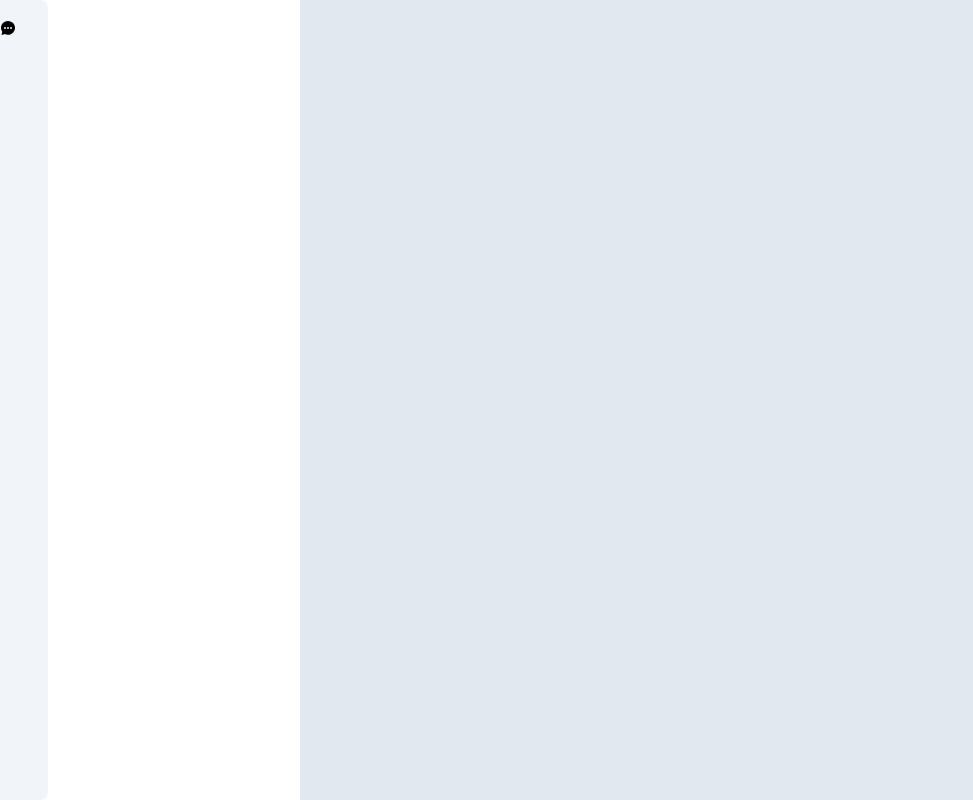
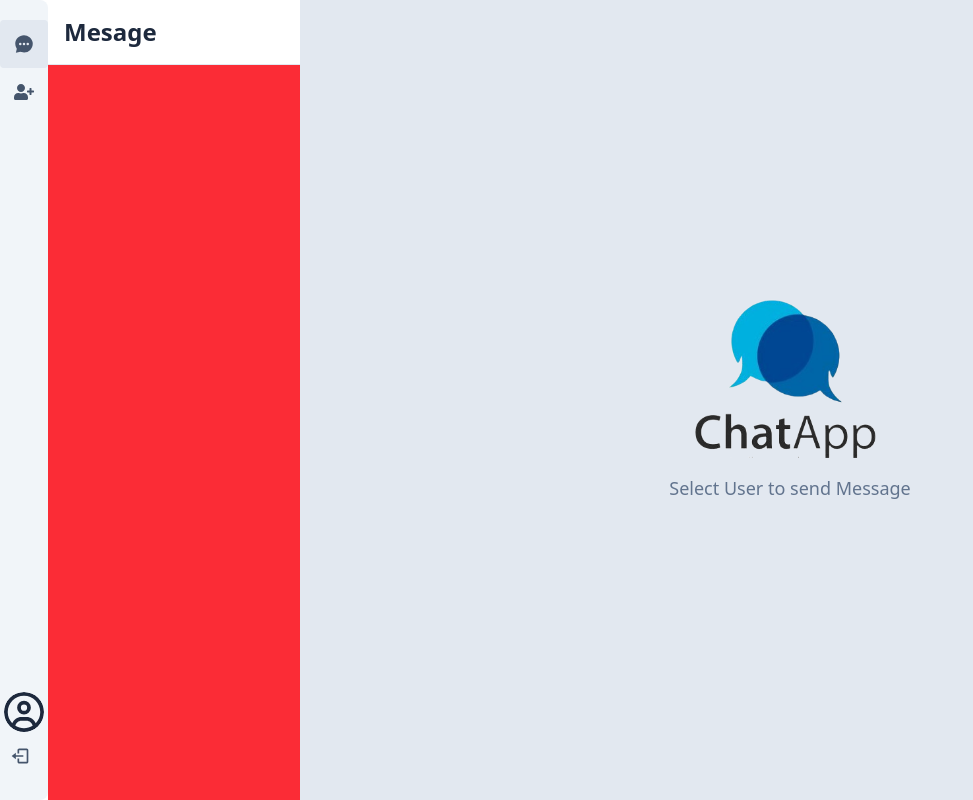
Before and after one commit to ashishkumarui6/chat-webappClientSide, a React (Vite) app: page / in a window 1280 px wide. Shown: the whole page, without its empty margins (0-973 px from the left). Built offline with nearby package versions, Linux system fonts and the light colour scheme; no server answers.

Commit message:
add commponents

```diff
--- a/src/App.jsx
+++ b/src/App.jsx
@@ -1,6 +1,7 @@
 import React from "react";
 import { Toaster } from "react-hot-toast";
 import { Outlet } from "react-router";
+import "./App.css";
 
 const App = () => {
   return (
--- /dev/null
+++ b/src/components/Divider.jsx/index.jsx
@@ -0,0 +1,7 @@
+import React from "react";
+
+const Divider = () => {
+  return <div className="p-[0.5px] bg-slate-200 my-1"></div>;
+};
+
+export default Divider;
--- /dev/null
+++ b/src/components/EditUserDeatails.jsx/index.jsx
@@ -0,0 +1,170 @@
+import React, { useEffect, useRef, useState } from "react";
+import Avatar from "../Avatar";
+import uploadFile from "../../helpers/uploadFile";
+import Divider from "../Divider.jsx";
+import axios from "axios";
+import toast from "react-hot-toast";
+import { useDispatch } from "react-redux";
+import { setUser } from "../../redux/userSlice.js";
+
+const EditUserDeatails = ({ onClose, user }) => {
+  const [data, setData] = useState({
+    _id: user?.user,
+    name: user?.user,
+    profile_pic: user?.profile_pic,
+  });
+
+  const uploadPhotoRef = useRef();
+
+  const dispatch = useDispatch();
+
+  useEffect(() => {
+    setData((preve) => {
+      return {
+        ...preve,
+        ...user,
+      };
+    });
+  }, [user]);
+
+  const handleonChange = (e) => {
+    const { name, value } = e.target;
+
+    setData((preve) => {
+      return {
+        ...preve,
+        [name]: value,
+      };
+    });
+  };
+
+  const handleOpenUploadPhoto = async (e) => {
+    e.preventDefault();
+    e.stopPropagation();
+    uploadPhotoRef.current.click();
+  };
+  const handleUploadPhoto = async (e) => {
+    const file = e.target.files[0];
+    const uploadPhoto = await uploadFile(file);
+    console.log("uploadPhoto", uploadPhoto);
+
+    setData((preve) => {
+      return {
+        ...preve,
+        profile_pic: uploadPhoto?.url,
+      };
+    });
+  };
+
+  const handleSubmit = async (e) => {
+    e.preventDefault();
+    e.stopPropagation();
+
+    const URL = "http://localhost:8080/api/update-user";
+
+    try {
+      const response = await axios.post(URL, data, { withCredentials: true });
+
+      console.log("response", response);
+
+      toast.success(response?.data?.message || "Successfully updated!");
+
+      if (response?.data?.success) {
+        const user = response?.data?.da || {};
+
+        if (user._id) {
+          dispatch(setUser(user));
+        } else {
+          console.error("Invalid user data:", user);
+        }
+      }
+      onClose();
+    } catch (error) {
+      console.error("Error occurred:", error);
+
+      // Safely handling errors
+      toast.error(
+        error?.response?.data?.message || "An error occurred. Please try again."
+      );
+    }
+  };
+
+  useEffect(() => {
+    handleSubmit();
+  }, [handleSubmit]);
+  return (
+    <div className="fixed top-0 bottom-0 left-0 right-0 bg-gray-700 opacity-40  flex justify-center items-center ">
+      <div className="bg-white p-4 py-6 m-1 rounded w-full max-w-sm text-black">
+        <h4 className="font-semibold">Profile Deatails</h4>
+        <p className="text-sm">Edit user details</p>
+        <form
+          className="grid gap-5 p-4 rounded-lg shadow-lg bg-gradient-to-r from-blue-50 to-blue-100"
+          onSubmit={handleSubmit}
+        >
+          <div className="flex flex-col gap-2 text-blue-800">
+            <label htmlFor="name" className="font-semibold tracking-wide">
+              Name:
+            </label>
+            <input
+              type="text"
+              id="name"
+              name="name"
+              value={data.name}
+              onChange={handleonChange}
+              className="w-full py-2 px-3 border border-blue-400 rounded-lg shadow-sm focus:outline-none focus:ring-2 focus:ring-blue-500"
+              placeholder="Enter your name..."
+            />
+          </div>
+          <div className="my-4">
+            <div className="flex items-center gap-4">
+              <Avatar
+                width={50}
+                height={50}
+                imageUrl={data?.profile_pic}
+                name={data?.name}
+              />
+              <label
+                htmlFor="profile_pic"
+                className="flex flex-col items-start"
+              >
+                <div className="font-medium text-blue-700">Photo:</div>
+                <button
+                  type="button"
+                  onClick={handleOpenUploadPhoto}
+                  className="py-1 px-3 rounded-lg bg-blue-500 text-white hover:bg-blue-700"
+                >
+                  Change Photo
+                </button>
+                <input
+                  type="file"
+                  className="hidden"
+                  id="profile_pic"
+                  onChange={handleUploadPhoto}
+                  ref={uploadPhotoRef}
+                />
+              </label>
+            </div>
+          </div>
+          <Divider className="border-t border-blue-300" />
+          <div className="flex gap-4 mt-4 justify-end">
+            <button
+              type="button"
+              onClick={onClose}
+              className="py-2 px-4 border border-blue-600 text-blue-600 rounded-lg hover:bg-blue-600 hover:text-white transition-all"
+            >
+              Cancel
+            </button>
+            <button
+              type="submit"
+              className="py-2 px-4 rounded-lg bg-blue-600 text-white shadow-md hover:bg-blue-700 hover:shadow-lg transition-all"
+            >
+              Save
+            </button>
+          </div>
+        </form>
+      </div>
+    </div>
+  );
+};
+
+export default React.memo(EditUserDeatails);
--- a/src/components/SideBar/index.jsx
+++ b/src/components/SideBar/index.jsx
@@ -1,14 +1,73 @@
-import React from "react";
+import React, { useState } from "react";
 import { IoChatbubbleEllipsesSharp } from "react-icons/io5";
+import { FaUserPlus } from "react-icons/fa";
+import { NavLink } from "react-router";
+import { BiLogOut } from "react-icons/bi";
+import Avatar from "../Avatar";
+import { useSelector } from "react-redux";
+import EditUserDeatails from "../EditUserDeatails.jsx";
+import Divider from "../Divider.jsx/index.jsx";
+const SideBar = () => {
+  const user = useSelector((state) => state?.user);
 
-const SideBar = () => {
+  const [editUserOpen, setEditUserOpen] = useState(false);
   return (
-    <div className="w-full h-full">
-      <div className="bg-slate-100 w-12 h-full rounded-tr-lg rounded-br-lg py-5">
+    <div className="w-full h-full flex bg-white">
+      <div className="bg-slate-100 w-12 h-full rounded-tr-lg rounded-br-lg py-5 text-slate-600 flex flex-col justify-between">
         <div>
-          <IoChatbubbleEllipsesSharp />
+          <NavLink
+            className={({ isActive }) =>
+              `w-12 h-12 cursor-pointer flex justify-center items-center hover:bg-slate-200 rounded ${
+                isActive && "bg-slate-200"
+              }`
+            }
+            title="chat"
+          >
+            <IoChatbubbleEllipsesSharp size={20} />
+          </NavLink>
+          <div
+            title="add friend"
+            className="w-12 h-12 cursor-pointer flex justify-center items-center hover:bg-slate-200 rounded"
+          >
+            <FaUserPlus size={20} />
+          </div>
+        </div>
+        <div className="flex flex-col items-center">
+          <button
+            className="mx-auto"
+            title={user?.name}
+            onClick={() => setEditUserOpen(true)}
+          >
+            {" "}
+            <Avatar
+              width={40}
+              height={40}
+              name={user?.name}
+              imageUrl={user?.profile_pic}
+            />
+          </button>
+          <button
+            title="logout"
+            className="w-12 h-12 cursor-pointer flex justify-center items-center hover:bg-slate-200 rounded"
+          >
+            <span className="-ml-2">
+              <BiLogOut size={20} />
+            </span>
+          </button>
         </div>
       </div>
+
+      <div className="w-full">
+        <div className="h-16 flex items-center">
+          <h2 className="text-2xl font-bold p-4 text-slate-800">Mesage</h2>
+        </div>
+        <div className="bg-slate-200 p-[0.5px]"></div>
+        <div className="bg-red-500 h-[calc(100vh-65px)] overflow-x-hidden overflow-y-scroll scrollbar"></div>
+      </div>
+      {/* Edite user deatal  */}
+      {editUserOpen && (
+        <EditUserDeatails onClose={() => setEditUserOpen(false)} user={user} />
+      )}
     </div>
   );
 };
--- a/src/pages/CheckPassword/index.jsx
+++ b/src/pages/CheckPassword/index.jsx
@@ -1,5 +1,4 @@
 import React, { useEffect, useState } from "react";
-import { FaRegCircleUser } from "react-icons/fa6";
 import { Link, useLocation, useNavigate } from "react-router";
 import axios from "axios";
 import toast from "react-hot-toast";
--- a/src/pages/Home/index.jsx
+++ b/src/pages/Home/index.jsx
@@ -2,16 +2,16 @@ import axios from "axios";
 import React from "react";
 import { useEffect } from "react";
 import { useDispatch, useSelector } from "react-redux";
-import { Outlet, useNavigate } from "react-router";
+import { Outlet, useLocation, useNavigate } from "react-router";
 import { logout, setUser } from "../../redux/userSlice";
 import SideBar from "../../components/SideBar";
+import logo from "../../assets/logo.png";
 
 const Home = () => {
   const user = useSelector((state) => state.user);
   const dispatch = useDispatch();
   const navigate = useNavigate();
-
-  console.log("redux user", user);
+  const location = useLocation();
 
   const fetchUserDetails = async () => {
     try {
@@ -22,8 +22,7 @@ const Home = () => {
       });
 
       dispatch(setUser(response?.data?.data));
-
-      if (response?.data.logout) {
+      if (response?.data?.data?.logout) {
         dispatch(logout());
         navigate("/email");
       }
@@ -38,18 +37,28 @@ const Home = () => {
     fetchUserDetails();
   }, []);
 
+  const basePath = location.pathname === "/";
+
   return (
     <>
       <div className="grid lg:grid-cols-[300px_auto] h-screen max-h-screen">
         {/* Sidebar */}
-        <section className="bg-white">
+        <section className={`bg-white ${!basePath && "hidden"} lg:block`}>
           <SideBar />
         </section>
 
         {/* Main Content */}
-        <section>
+        <section className={`${basePath && "hidden"}`}>
           <Outlet />
         </section>
+        <div className="lg:flex justify-center items-center flex-col gap-2 hidden ">
+          <div>
+            <img src={logo} alt="logo" width={250} />
+          </div>
+          <p className="text-lg mt-2 text-slate-500 ">
+            Select User to send Message
+          </p>
+        </div>
       </div>
     </>
   );
```
Also changed, not shown: src/App.css (+7 -0 lines).
